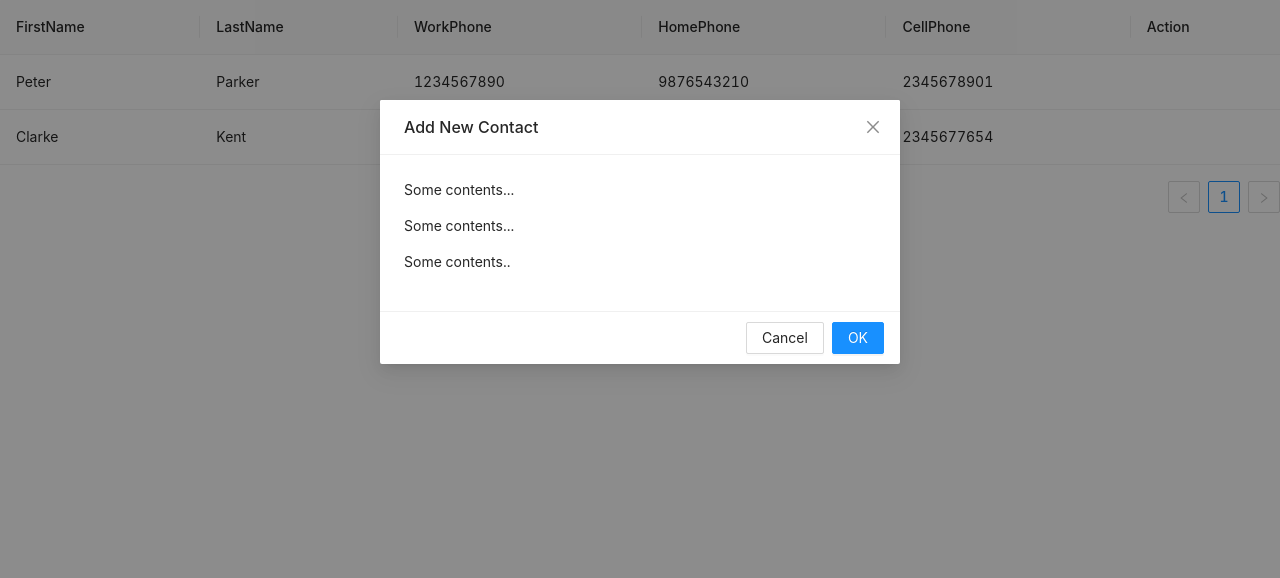
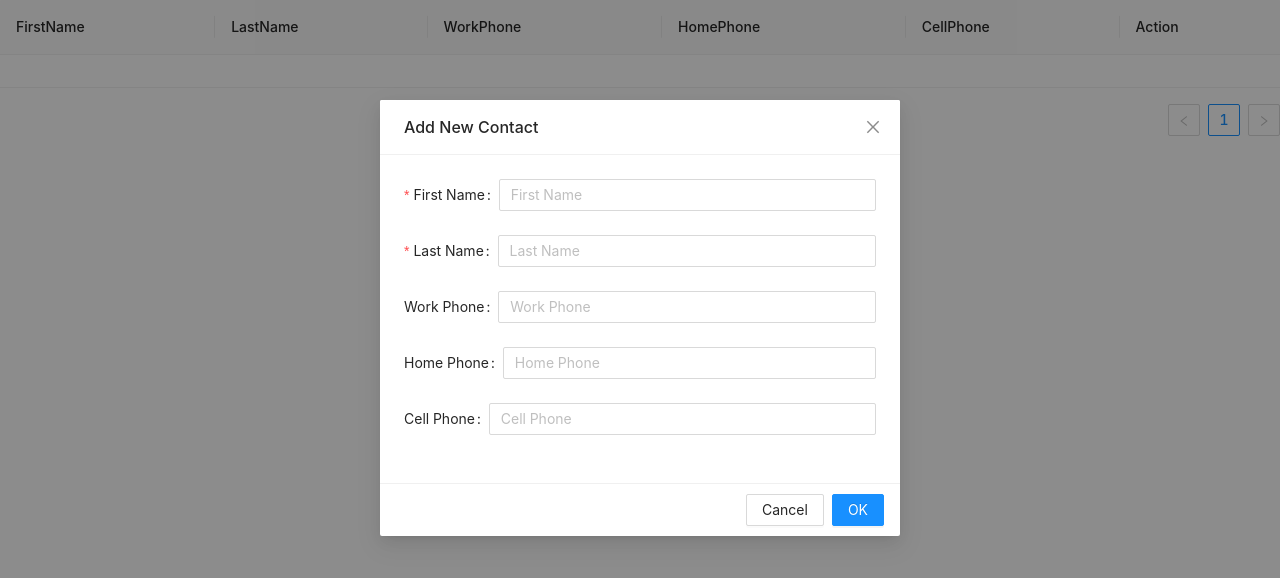
Before and after one commit to Peter-135/phonebook, a React (Create React App) app: page / in a window 1280 px wide. Both pictures are taken after a click on the button "Add New Contact". Shown: the top 578 px of the page. Built offline with nearby package versions, Linux system fonts and the light colour scheme.

Commit message:
commit message

```diff
--- a/src/App.js
+++ b/src/App.js
@@ -1,8 +1,9 @@
 import "./App.css";
-import { Table, Modal, Button } from "antd";
+import { Table, Modal, Button, Form, Input } from "antd";
 import "antd/dist/antd.css";
-import MainButton from "./components/MainButton";
+
 import React, { useState } from "react";
+import { formatCountdown } from "antd/lib/statistic/utils";
 
 const App = () => {
   const columns = [
@@ -38,22 +39,10 @@ const App = () => {
     },
   ];
 
-  const data = [
-    {
-      firstName: "Peter",
-      lastName: "Parker",
-      workPhone: 1234567890,
-      homePhone: 9876543210,
-      cellPhone: 2345678901,
-    },
-    {
-      firstName: "Clarke",
-      lastName: "Kent",
-      workPhone: 1234561234,
-      homePhone: 9876545678,
-      cellPhone: 2345677654,
-    },
-  ];
+  // Array.push(objectName)
+  //in my case, data.push(objectName)
+
+  // get an object and push to the above array, use form to create an object (formObject as name?)
 
   const [isModalVisible, setIsModalVisible] = useState(false);
 
@@ -69,6 +58,30 @@ const App = () => {
     setIsModalVisible(false);
   };
 
+  const [data, setData] = useState([{}]);
+
+  const [firstNameTerm, setFirstNameTerm] = useState("");
+  const [lastNameTerm, setLastNameTerm] = useState("");
+  const [workPhoneTerm, setWorkPhoneTerm] = useState("");
+  const [homePhoneTerm, setHomePhoneTerm] = useState("");
+  const [cellPhoneTerm, setCellPhoneTerm] = useState("");
+
+  let newInfo = {
+    firstName: firstNameTerm,
+    lastName: lastNameTerm,
+    workPhone: workPhoneTerm,
+    homePhone: homePhoneTerm,
+    cellPhone: cellPhoneTerm,
+  };
+
+  const pushArray = () => {
+    let newData = data;
+
+    newData.push(newInfo);
+    setData([...newData]);
+    setIsModalVisible(false);
+  };
+
   return (
     <div className="App">
       <Table dataSource={data} columns={columns} />
@@ -76,12 +89,54 @@ const App = () => {
       <Modal
         title="Add New Contact"
         visible={isModalVisible}
-        onOk={handleOk}
+        onOk={pushArray}
         onCancel={handleCancel}
       >
-        <p>Some contents...</p>
-        <p>Some contents...</p>
-        <p>Some contents..</p>
+        <Form /*form={form} */ name="userForm">
+          <Form.Item
+            name="firstName"
+            label="First Name"
+            rules={[{ required: true, message: "'firstName' is required" }]}
+          >
+            <Input
+              placeholder="First Name"
+              value={firstNameTerm}
+              onChange={(e) => setFirstNameTerm(e.target.value)}
+            />
+          </Form.Item>
+          <Form.Item
+            name="lastName"
+            label="Last Name"
+            rules={[{ required: true }]}
+          >
+            <Input
+              placeholder="Last Name"
+              value={lastNameTerm}
+              onChange={(e) => setLastNameTerm(e.target.value)}
+            />
+          </Form.Item>
+          <Form.Item name="workPhone" label="Work Phone">
+            <Input
+              placeholder="Work Phone"
+              value={workPhoneTerm}
+              onChange={(e) => setWorkPhoneTerm(e.target.value)}
+            />
+          </Form.Item>
+          <Form.Item name="homePhone" label="Home Phone">
+            <Input
+              placeholder="Home Phone"
+              value={homePhoneTerm}
+              onChange={(e) => setHomePhoneTerm(e.target.value)}
+            />
+          </Form.Item>
+          <Form.Item name="cellPhone" label="Cell Phone">
+            <Input
+              placeholder="Cell Phone"
+              value={cellPhoneTerm}
+              onChange={(e) => setCellPhoneTerm(e.target.value)}
+            />
+          </Form.Item>
+        </Form>
       </Modal>
       <Button type="primary" onClick={showModal}>
         Add New Contact
```
Also changed, not shown: src/components/MainButton.js (deleted, +0 -12 lines), src/index.js (+19 -6 lines).
